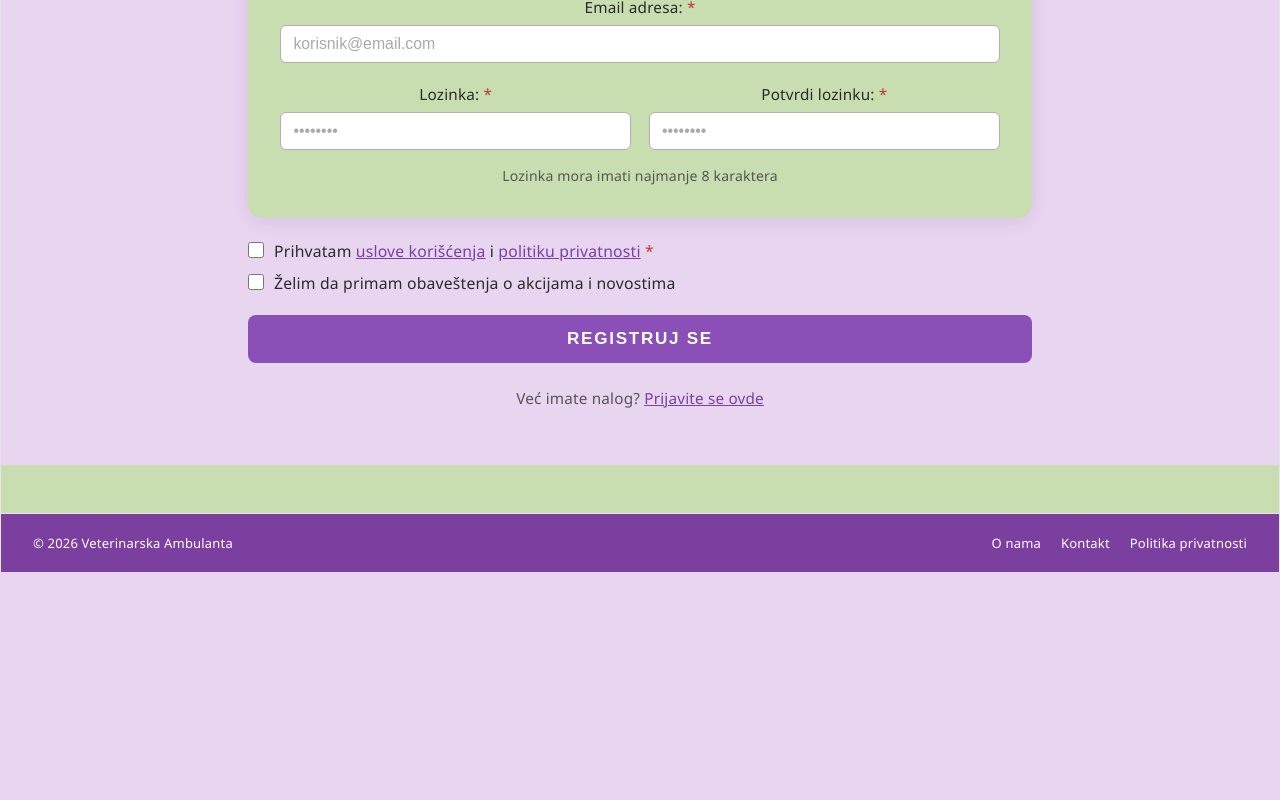
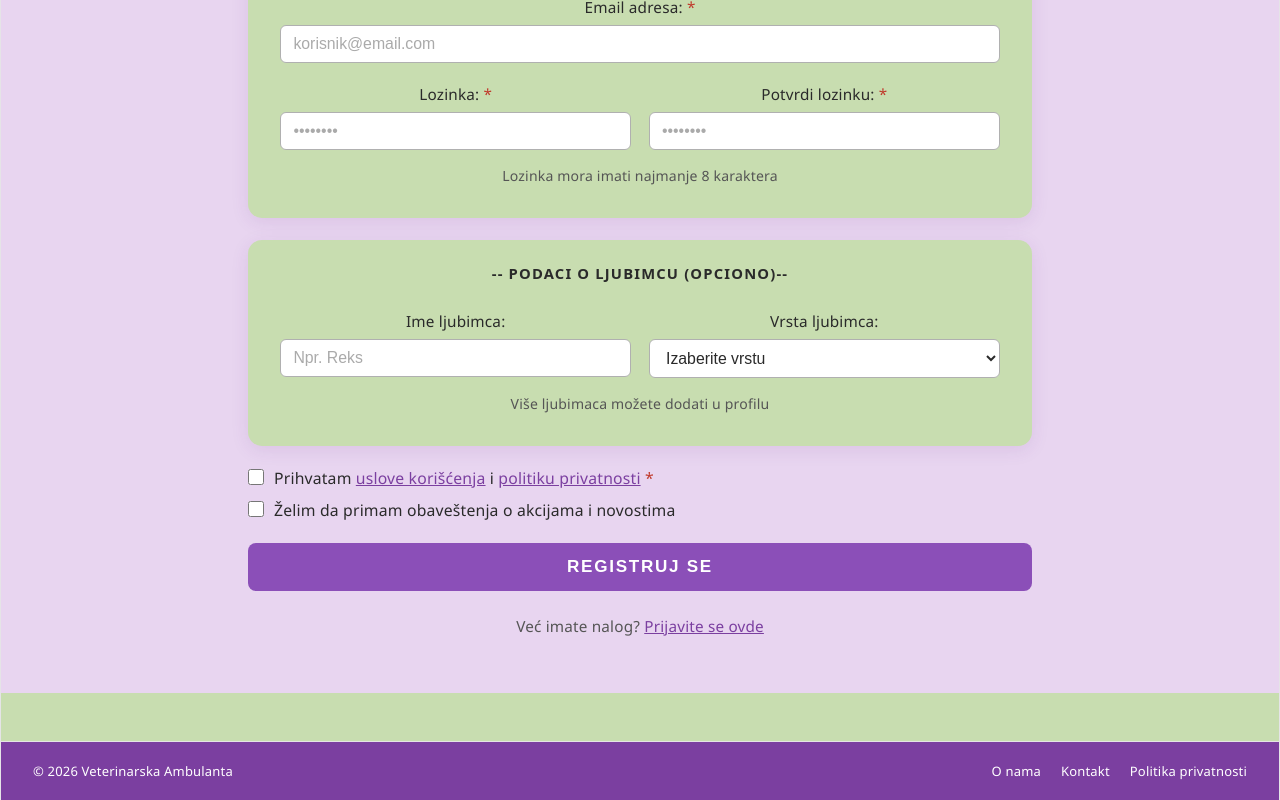
Before and after one commit to elab-development/klijentske-veb-tehnologije-i-skriptni-jezici-2025-26-2023-0573-veterinarska-stanica, a React (Vite) app: page /registracija in a window 1280 px wide. Shown: the part 679-1479 px from the top of the page. Before the commit the page ends 1251 px from the top, so only its background shows below. Built offline with nearby package versions, Linux system fonts and the light colour scheme.

Commit message:
Dodato polje za podatke o ljubimcu

```diff
--- a/src/pages/Registracija.css
+++ b/src/pages/Registracija.css
@@ -164,6 +164,23 @@ ul { list-style: none; }
   transition: border-color 0.2s, box-shadow 0.2s;
 }
 
+.field select {
+  width: 100%;
+  padding: 10px 14px;
+  border: 1.5px solid var(--input-border);
+  border-radius: var(--radius-input);
+  background: var(--white);
+  font-size: 0.9rem;
+  color: var(--text-dark);
+  outline: none;
+  transition: border-color 0.2s, box-shadow 0.2s;
+}
+
+.field select:focus {
+  border-color: var(--purple);
+  box-shadow: 0 0 0 3px rgba(123, 63, 160, 0.18);
+}
+
 .field input:focus {
   border-color: var(--purple);
   box-shadow: 0 0 0 3px rgba(123, 63, 160, 0.18);
--- a/src/pages/Registracija.tsx
+++ b/src/pages/Registracija.tsx
@@ -182,6 +182,43 @@ export default function Registracija() {
           <p className="hint">Lozinka mora imati najmanje 8 karaktera</p>
         </section>
 
+        <section className="card">
+  <h2 className="section-title">-- PODACI O LJUBIMCU (opciono)--</h2>
+
+  <div className="row-2">
+    <div className="field">
+      <label>
+        Ime ljubimca:
+      </label>
+
+      <input
+        type="text"
+        placeholder="Npr. Reks"
+        value={form.imeLjubimca}
+        onChange={(e) => update("imeLjubimca", e.target.value)}
+      />
+    </div>
+
+    <div className="field">
+      <label>
+        Vrsta ljubimca:
+      </label>
+
+      <select
+        value={form.vrsta}
+        onChange={(e) => update("vrsta", e.target.value)}
+      >
+        <option value="">Izaberite vrstu</option>
+        <option value="Pas">Pas</option>
+        <option value="Mačka">Mačka</option>
+        <option value="Ptica">Ptica</option>
+        <option value="Egzotična životinja">Egzotična životinja</option>
+      </select>
+    </div>
+  </div>
+  <p className="hint">Više ljubimaca možete dodati u profilu</p>
+</section>
+
         <div className="checkboxes">
           <label className="check-label">
             <input
```
